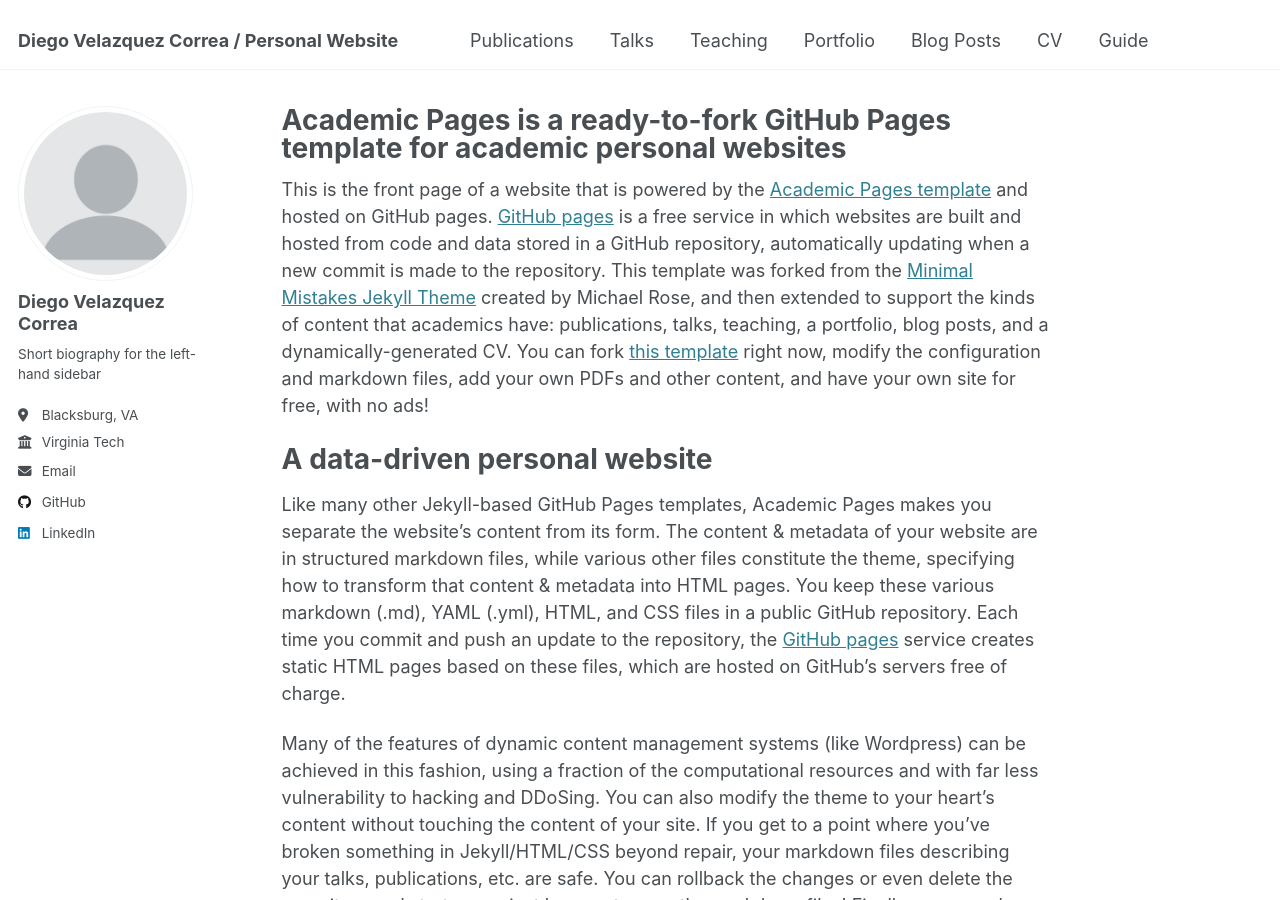
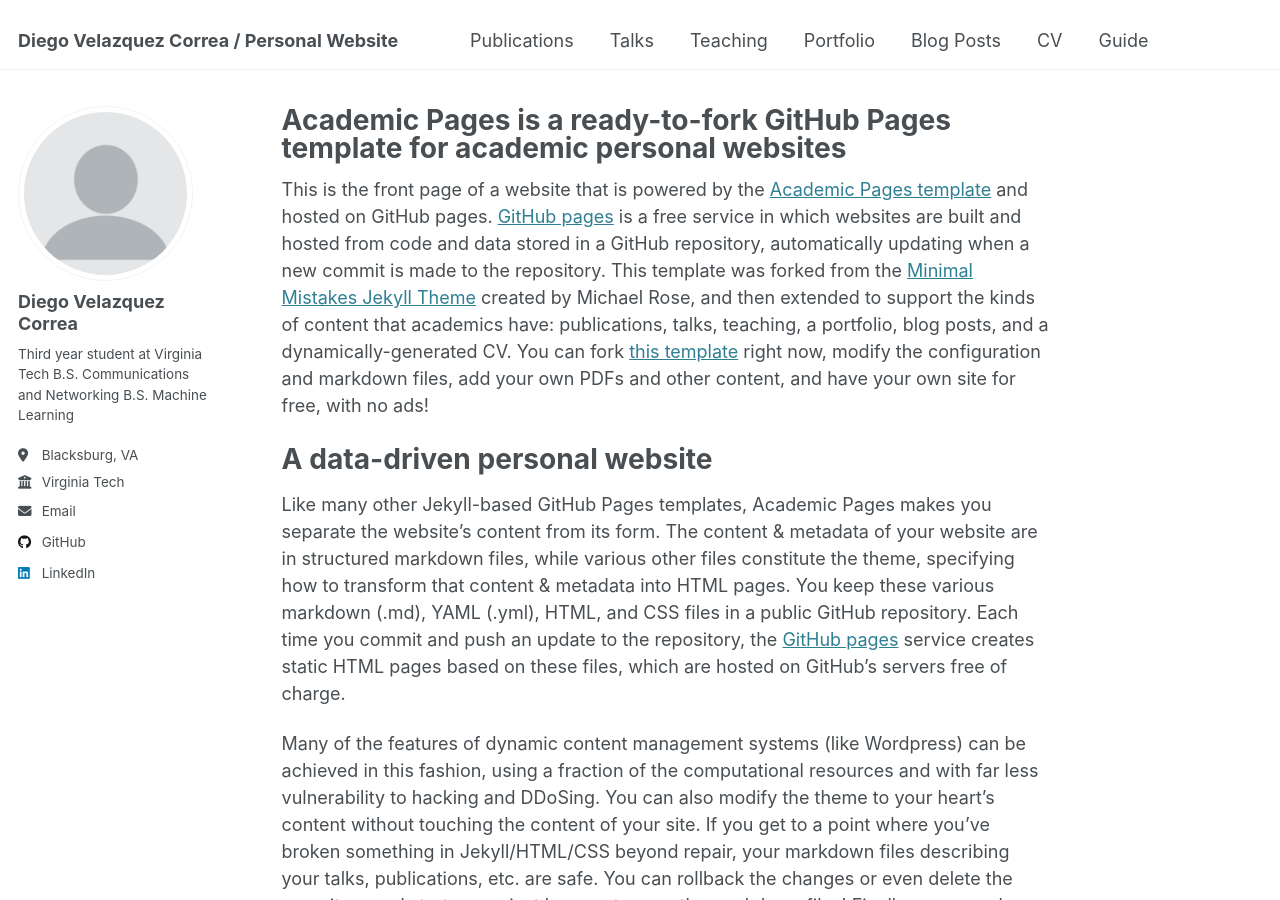
Before and after one commit to diegovc121703/diegovc121703.github.io, a Jekyll site: the page built from _pages/about.md, in a window 1280 px wide and 900 px high. Built offline with Jekyll 4.4.1, drawn with Linux system fonts in a browser that asks for light colours.

Commit message:
Added information on the sidebar

```diff
--- a/_config.yml
+++ b/_config.yml
@@ -25,7 +25,7 @@ author:
   avatar           : "profile.png"
   name             : "Diego Velazquez Correa"
   pronouns         : # example: "she/her"
-  bio              : "Short biography for the left-hand sidebar"
+  bio              : "Third year student at Virginia Tech\nB.S. Communications and Networking\nB.S. Machine Learning"
   location         : "Blacksburg, VA"
   employer         : "Virginia Tech"
   uri              : # URL
```
